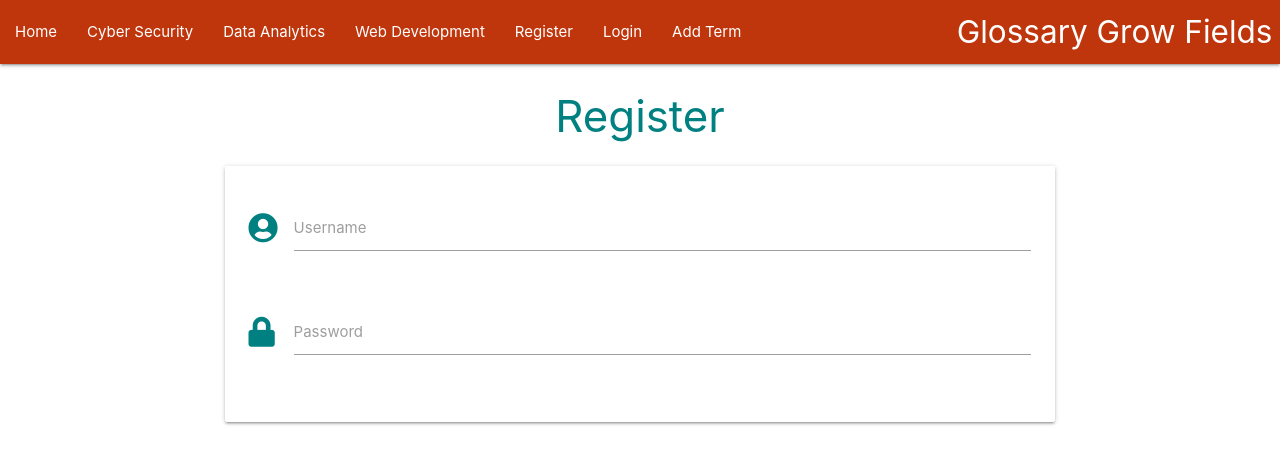
After one commit to MoeskerDev/ms-project3-glossary, a Flask app: page /register in a window 1280 px wide. The commit adds this page. Shown: the top 464 px of the page. Run offline with Flask 2, Linux system fonts and the light colour scheme; some libraries are stand-ins or nearby versions.

Commit message:
Added register template

```diff
--- a/app.py
+++ b/app.py
@@ -4,6 +4,7 @@ from flask import (
     redirect, request, session, url_for)
 from flask_pymongo import PyMongo
 from bson.objectid import ObjectId
+from werkzeug.security import generate_password_hash, check_password_hash
 if os.path.exists("env.py"):
     import env
 
@@ -24,6 +25,11 @@ def get_terms():
     return render_template("terms.html", terms=terms)
 
 
+@app.route("/register", methods=["GET", "POST"])
+def register():
+    return render_template("register.html")
+
+
 if __name__ == "__main__":
     app.run(host=os.environ.get("IP"),
             port=int(os.environ.get("PORT")),
--- a/templates/base.html
+++ b/templates/base.html
@@ -24,7 +24,7 @@
                 <li><a href="#">Cyber Security</a></li>
                 <li><a href="#">Data Analytics</a></li>
                 <li><a href="#">Web Development</a></li>
-                <li><a href="#">Register</a></li>
+                <li><a href="{{ url_for('register') }}">Register</a></li>
                 <li><a href="#">Login</a></li>
                 <li><a href="#">Add Term</a></li>
               </ul>
@@ -32,17 +32,16 @@
         </nav>
 
         <ul class="sidenav teal white-text" id="mobile-demo">
-          <li><h4 class="center-align"></h4>Glossary Grow Fields</li>
+          <li><h4 class="center-align">Glossary Grow Fields</h4></li>
           <li><a href="{{ url_for('get_terms') }}">Home</a></li>
           <li><a href="#">Cyber Security</a></li>
           <li><a href="#">Data Analytics</a></li>
           <li><a href="#">Web Development</a></li>
-          <li><a href="#">Register</a></li>
+          <li><a href="{{ url_for('register') }}">Register</a></li>
           <li><a href="#">Login</a></li>
           <li><a href="#">Add Term</a></li>
         </ul>
     </header>
-    <h1>Test the base template</h1>
 
     {% block content %}
     {% endblock %}
--- /dev/null
+++ b/templates/register.html
@@ -0,0 +1,27 @@
+{% extends "base.html" %}
+{% block content %}
+
+<h3 class="center-align">Register</h3>
+
+<div class="row">
+    <form class="col s12 m8 offset-m2" method="POST" action="{{ url_for('register') }}">
+        <div class="card-panel">
+            <div class="row">
+                <div class="input-field col s12">
+                    <i class="fas fa-user-circle prefix"></i>
+                    <input id="username" name="username" type="text" class="validate">
+                    <label for="username">Username</label>
+                </div>
+            </div>
+            <div class="row">
+                <div class="input-field col s12">
+                  <i class="fas fa-lock prefix"></i>
+                  <input id="password" name="password" type="password" class="validate">
+                  <label for="password">Password</label>
+                </div>
+            </div>
+        </div>
+    </form>
+</div>
+
+{% endblock %}
```
